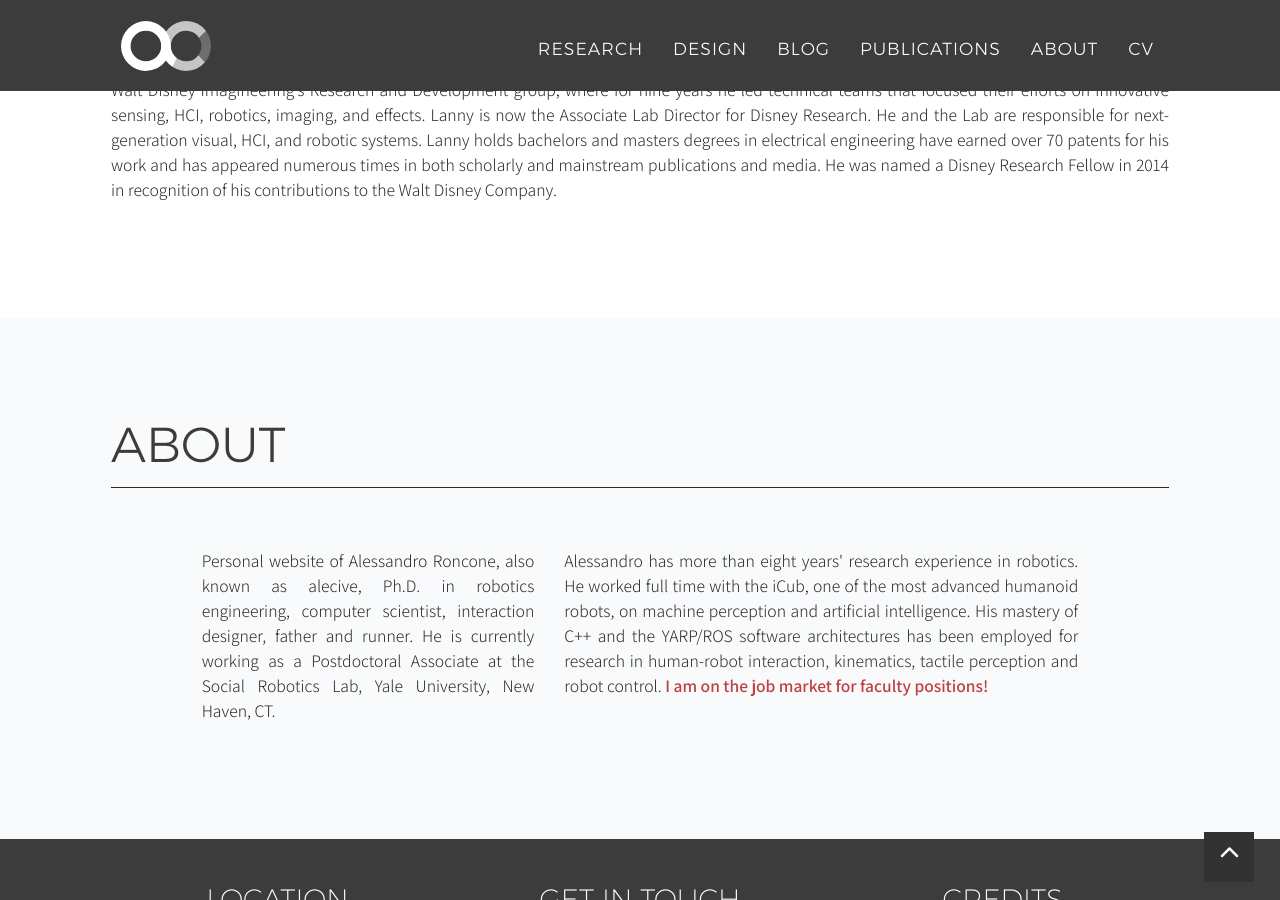
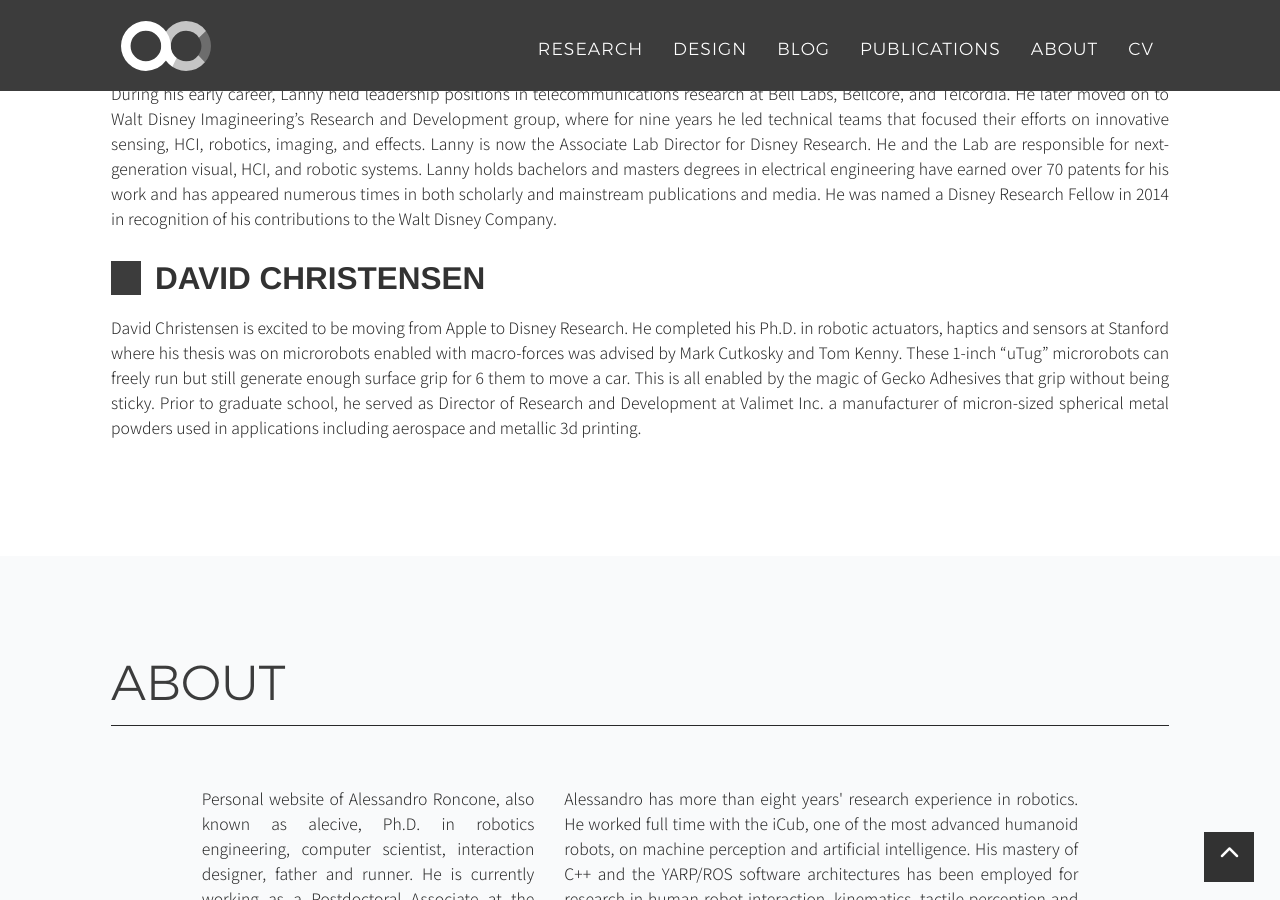
Before and after one commit to alecive/alecive.github.io, a Jekyll site: the page built from _posts/blog/2018-05-01-DisneyResearchInfo.md, in a window 1280 px wide and 900 px high, scrolled down 3938 px. Built offline with Jekyll 4.4.1, drawn with Linux system fonts in a browser that asks for light colours; nearby versions of some CDN libraries; some web fonts are replaced.

Commit message:
[fi] update

```diff
--- a/_posts/blog/2018-05-01-DisneyResearchInfo.md
+++ b/_posts/blog/2018-05-01-DisneyResearchInfo.md
@@ -46,7 +46,6 @@
 
 * [Language-Based Interactions](https://www.disneyresearch.com/publication/learning-and-reusing-dialog-for-repeated-interactions-with-a-situated-social-agent/) At Disney Research Pittsburgh, I contributed to an architecture to engage in social chat and task-based language interactions. This work was conducted with both children and adults. It hinged on using Amazon Mechanical Turk as a means of automating dialog graph growth. I used the architecture to explore generalization mechanisms, dialog graph traversal strategies and more. All of this work was conducted under the guidance of Jill Lehman and with the support of a fantastic team of PostDocs and Interns.
 
-
 James Kennedy received his Ph.D. from Plymouth University, U.K. in 2017 for his work using social robots to tutor children. During his Ph.D., he worked as a Research Assistant on the EU-funded DREAM (Development of Robot-Enhanced therapy for children with AutisM spectrum disorders) project and collaborated with the ALIZ-E (Adaptive Strategies for Sustainable Long-Term Social Interaction), and L2TOR (Second Language Tutoring using Social Robots) projects. In 2016, James was a Lab Associate with Disney Research. His research interests lie in Human-Robot Interaction and Socially Intelligent Agents.
 
 # [Daniel Campos Zamora](https://www.danielcamposzamora.com/)
@@ -85,3 +84,7 @@
  * Zoetrope
 
 During his early career, Lanny held leadership positions in telecommunications research at Bell Labs, Bellcore, and Telcordia. He later moved on to Walt Disney Imagineering’s Research and Development group, where for nine years he led technical teams that focused their efforts on innovative sensing, HCI, robotics, imaging, and effects. Lanny is now the Associate Lab Director for Disney Research. He and the Lab are responsible for next-generation visual, HCI, and robotic systems. Lanny holds bachelors and masters degrees in electrical engineering have earned over 70 patents for his work and has appeared numerous times in both scholarly and mainstream publications and media. He was named a Disney Research Fellow in 2014 in recognition of his contributions to the Walt Disney Company.
+
+# [David Christensen](https://www.disneyresearch.com/people/david-christensen/)
+
+David Christensen is excited to be moving from Apple to Disney Research. He completed his Ph.D. in robotic actuators, haptics and sensors at Stanford where his thesis was on microrobots enabled with macro-forces was advised by Mark Cutkosky and Tom Kenny. These 1-inch “uTug” microrobots can freely run but still generate enough surface grip for 6 them to move a car. This is all enabled by the magic of Gecko Adhesives that grip without being sticky. Prior to graduate school, he served as Director of Research and Development at Valimet Inc. a manufacturer of micron-sized spherical metal powders used in applications including aerospace and metallic 3d printing.
```
